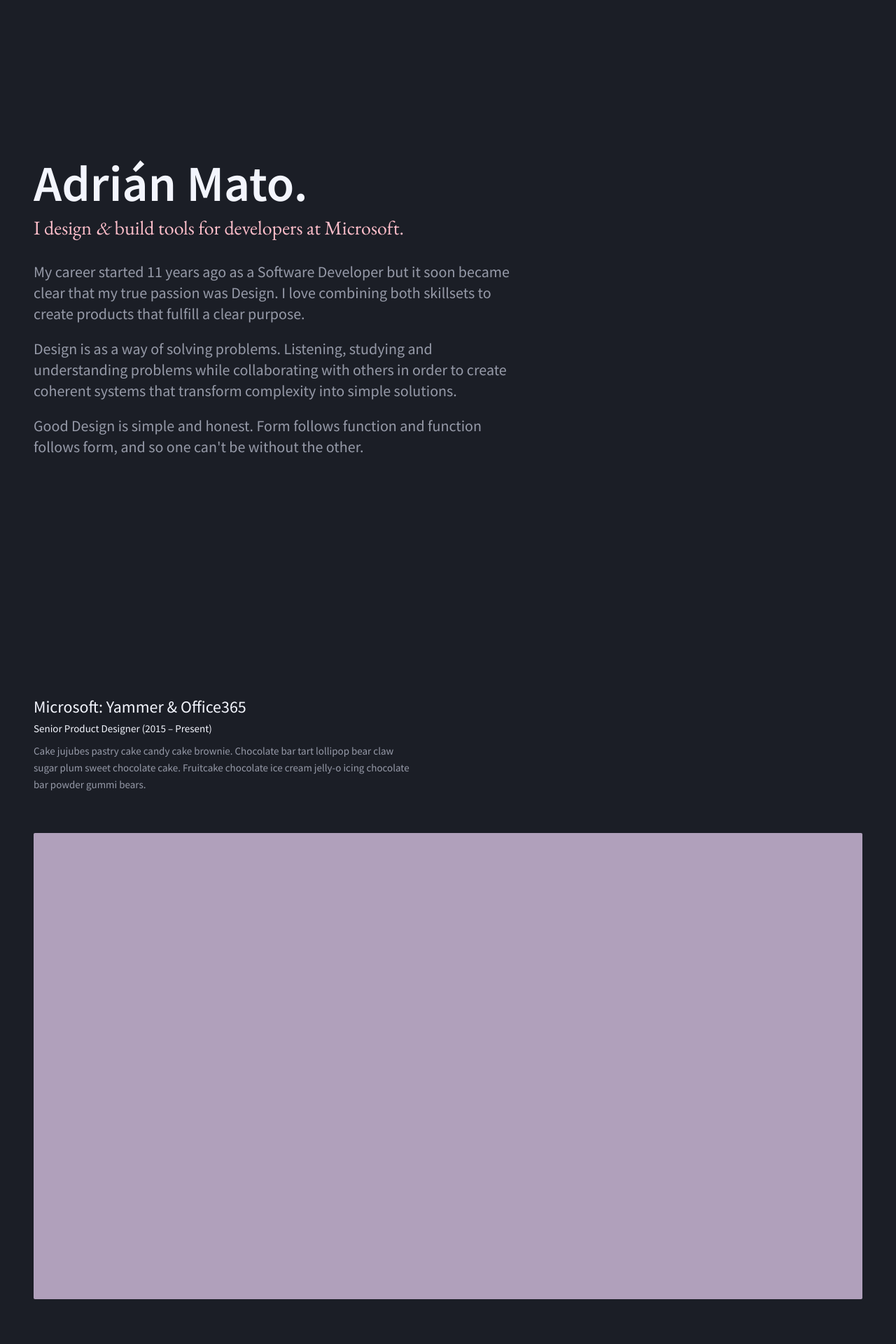
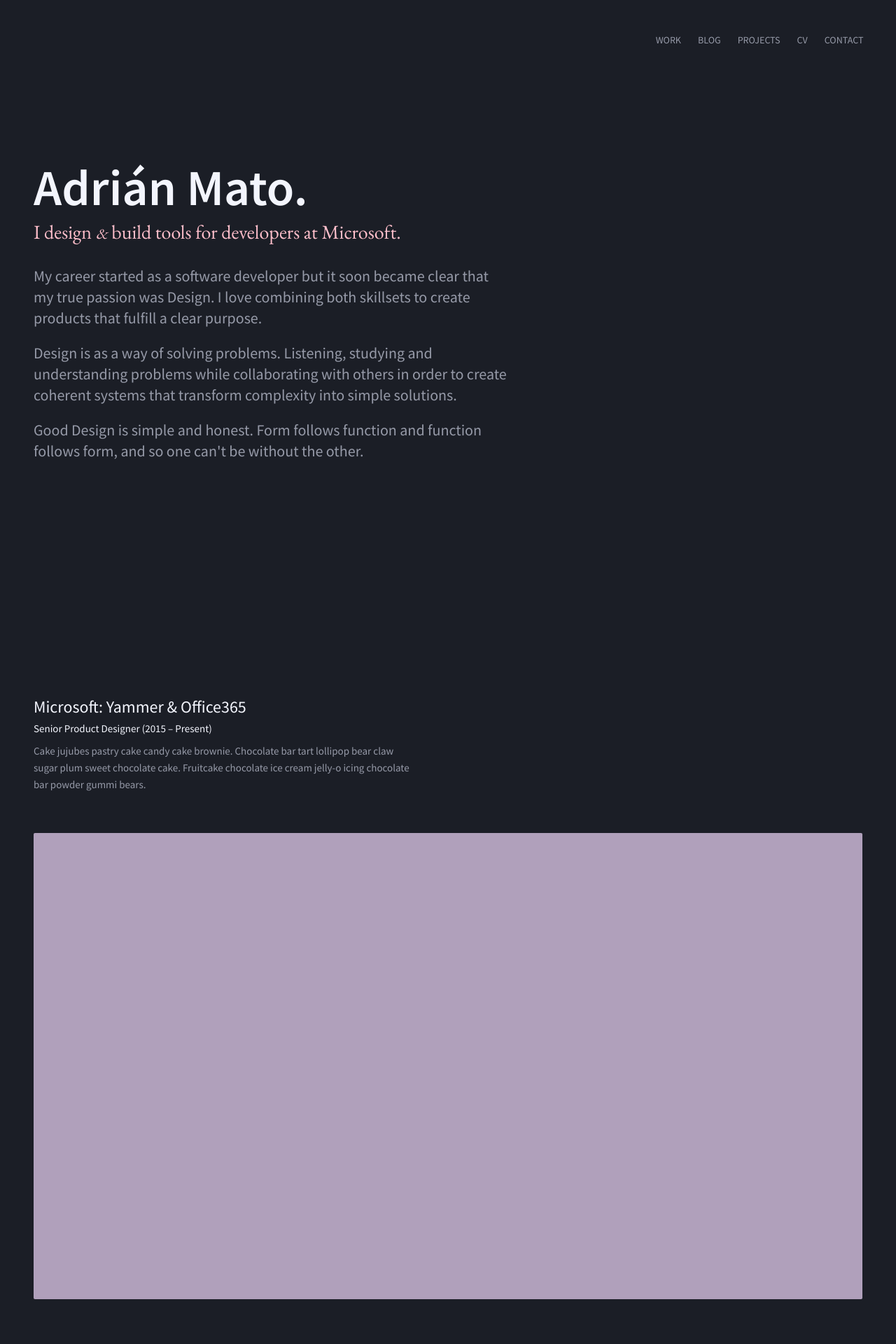
Before and after one commit to adrianmg/adrianmg.github.io, a Jekyll site: the page built from index.md, in a window 1280 px wide. Shown: the top 1920 px of the page at 70% size. Built offline with Jekyll 4.4.1, drawn with Linux system fonts in a browser that asks for light colours.

Commit message:
Small iteration on the description

```diff
--- a/_layouts/home.html
+++ b/_layouts/home.html
@@ -10,8 +10,7 @@
       <h2>I design
         <span class="ampersand">&amp;</span> build tools for developers at Microsoft.</h2>
       <p>
-        My career started
-        <span id="years">11</span> years ago as a Software Developer but it soon became clear that my true passion was Design. I love combining
+        My career started as a software developer but it soon became clear that my true passion was Design. I love combining
         both skillsets to create products that fulfill a clear purpose.
       </p>
       <p>
@@ -24,20 +23,23 @@
       </p>
     </div>
 
-    <!-- <ul class="bio-intro-nav">
+    <ul class="bio-intro-nav">
       <li>
         <a href="#projects">Work</a>
       </li>
       <li>
-        <a href="http://dribbble.com/adrianmg">Dribbble</a>
+        <a href="#blog">Blog</a>
       </li>
       <li>
-        <a href="http://linkedin.com/in/adrianmg">LinkedIn</a>
+        <a href="http://linkedin.com/in/adrianmg">Projects</a>
+      </li>
+      <li>
+        <a href="http://linkedin.com/in/adrianmg">CV</a>
       </li>
       <li>
         <a href="mailto:hello@adrianmato.com">Contact</a>
       </li>
-    </ul> -->
+    </ul>
 
   </div>
 
--- a/_sass/res/_base.scss
+++ b/_sass/res/_base.scss
@@ -117,4 +117,5 @@ a {
  .ampersand {
    font-family: 'Baskerville', "EB Garamond", serif;
    font-style: italic;
+   font-size: 80%;
  }
--- a/_sass/res/_layout.scss
+++ b/_sass/res/_layout.scss
@@ -24,22 +24,23 @@ img {
 
 .bio-intro {
   max-width: $base-max-width;
-  height: 100%;
+  height: 100vh;
   margin: 0 auto;
   font-size: 2.2rem;
+  display: flex;
+  flex-direction: column;
+  justify-content: center;
   position: relative;
 }
 
 .bio-intro-desc {
   max-width: 68.0rem;
-  position: absolute;
-  top: 24%;
+  position: relative;
 }
 
 .bio-intro-desc h1 {
   font-size: 7.2rem;
   font-weight: 600;
-  // font-family: $base-font-serif;
   margin-bottom: .6rem;
 }
 
@@ -47,7 +48,7 @@ img {
   font-size: 2.8rem;
   line-height: 2.4rem;
   color: $brand-color;
-  margin-bottom: 3.6rem;
+  margin-bottom: 3.4rem;
   font-family: $base-font-serif;
 }
 
@@ -61,18 +62,28 @@ img {
  */
 
 .bio-intro-nav {
-  margin-top: 7.6rem;
+  font-size: 1.4rem;
+  text-transform: uppercase;
+  margin-top: 4.8rem;
   display: inline-block;
+  position: absolute;
+  top: 0;
+  right: 0;
 }
 
 .bio-intro-nav li {
   display: inline-block;
   margin-right: 2.4rem;
 }
+.bio-intro-nav li:last-child {
+  margin-right: 0;
+}
 
 .bio-intro-nav a {
   color: $text-color;
   text-decoration: none;
+  padding: 1.2rem;
+  margin: -1.34rem;
 }
 .bio-intro-nav a:hover {
   color: $brand-color;
```
